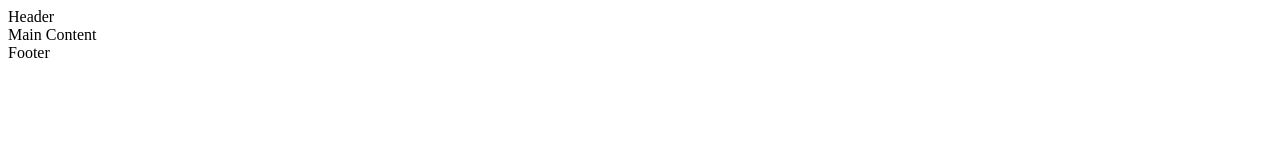
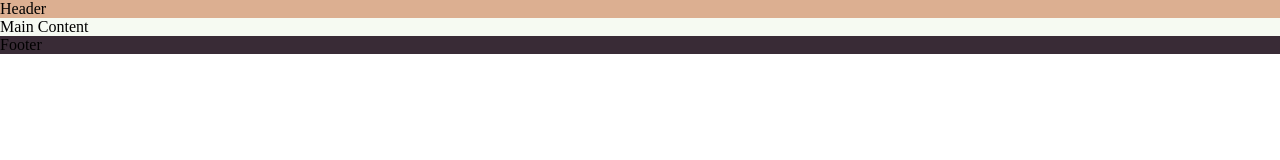
Before and after one commit to MaryYoung123/Princess-Margaret, a plain HTML site: page index.html in a window 1280 px wide. Drawn offline with Linux system fonts and the light colour scheme.

Commit message:
add stylesheet with basic styles

```diff
--- /dev/null
+++ b/assets/css/style.css
@@ -0,0 +1,20 @@
+/*asterisk wildcard selector to override default styles*/
+* {
+    padding: 0;
+    margin: 0;
+    box-sizing: border-box;
+}
+
+/*header*/
+header {
+    background-color:#dcaf91;
+}
+/*main*/
+main {
+    background-color:#f6faf2;
+}
+
+/*footer*/
+footer {
+    background-color:#392b36;
+}
--- a/index.html
+++ b/index.html
@@ -15,10 +15,13 @@
     <title>Princess Margaret</title>
 
     <!--favicon-->
-    <link rel="apple-touch-icon" sizes="180x180" href="assets/favicon/apple-touch-icon.png">
-    <link rel="icon" type="image/png" sizes="32x32" href="assets/favicon/favicon-32x32.png">
-    <link rel="icon" type="image/png" sizes="16x16" href="assets/favicon/favicon-16x16.png">
+    <link rel="apple-touch-icon" sizes="180x180" href="assets/favicon-crown/apple-touch-icon.png">
+    <link rel="icon" type="image/png" sizes="32x32" href="assets/favicon-crown/favicon-32x32.png">
+    <link rel="icon" type="image/png" sizes="16x16" href="assets/favicon-crown/favicon-16x16.png">
     <link rel="manifest" href="/site.webmanifest">
+
+    <!--stylesheet-->
+    <link rel="stylesheet" href="assets/css/style.css">
 
 </head>
 
```
Also changed, not shown: assets/favicon-crown/about.txt (renamed from assets/favicon/about.txt), assets/favicon-crown/android-chrome-192x192.png (renamed from assets/favicon/android-chrome-192x192.png), assets/favicon-crown/android-chrome-512x512.png (renamed from assets/favicon/android-chrome-512x512.png), assets/favicon-crown/apple-touch-icon.png (renamed from assets/favicon/apple-touch-icon.png), assets/favicon-crown/favicon-16x16.png (renamed from assets/favicon/favicon-16x16.png), assets/favicon-crown/favicon-32x32.png (renamed from assets/favicon/favicon-32x32.png), assets/favicon-crown/favicon.ico (renamed from assets/favicon/favicon.ico), assets/favicon-crown/site.webmanifest (renamed from assets/favicon/site.webmanifest).
